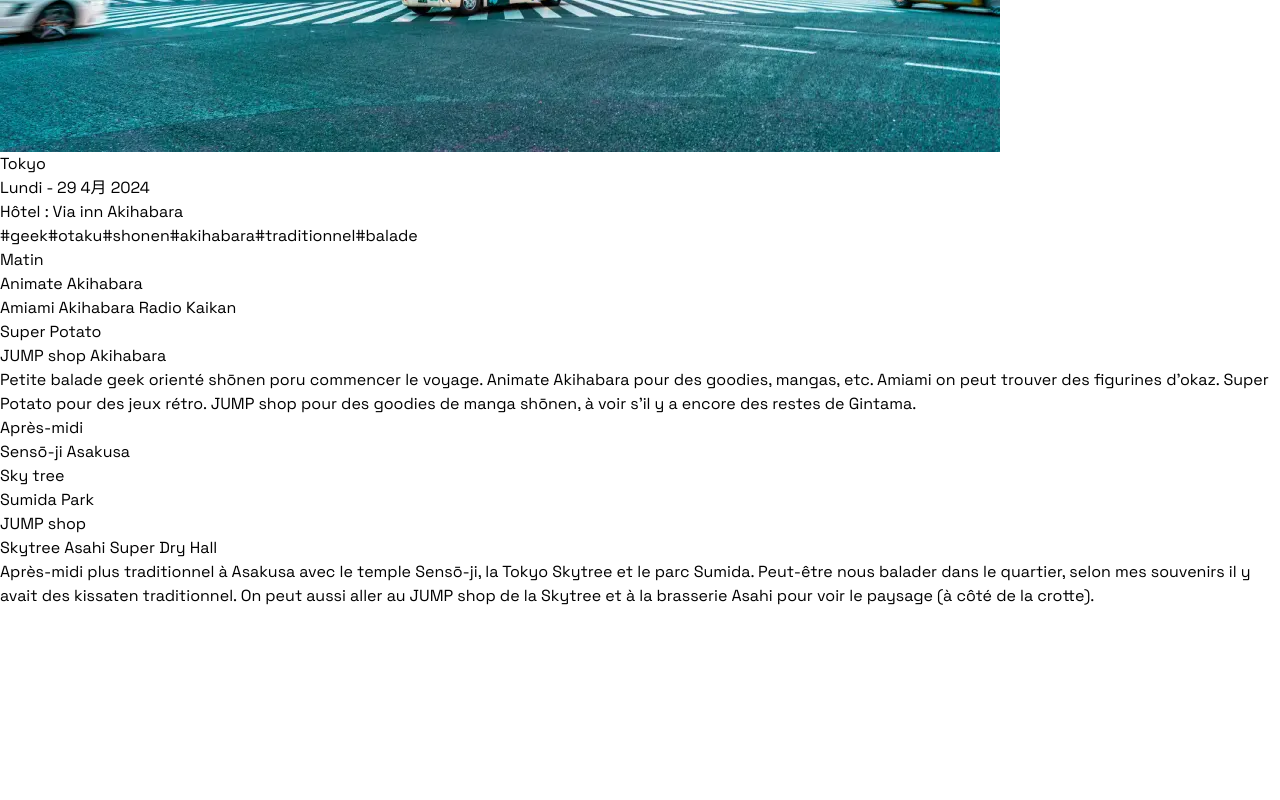
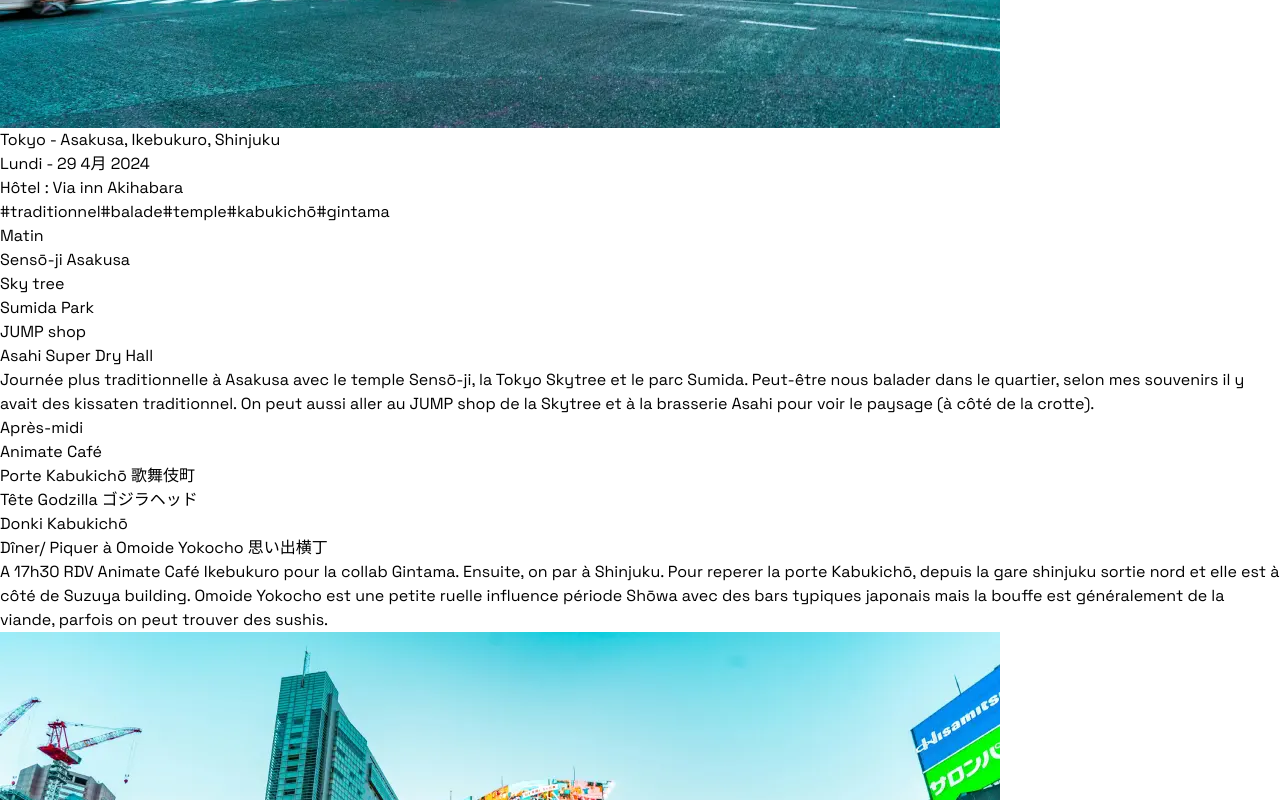
Before and after one commit to Cristina-fruitsPunchSamurai/japan-daibouken, a React (Vite) app: page /planning in a window 1280 px wide. Shown: the part 1580-2380 px from the top of the page. Before the commit the page ends 2188 px from the top, so only its background shows below. Built offline with nearby package versions, Linux system fonts and the light colour scheme.

Commit message:
Add data planning

```diff
--- a/src/components/Card.jsx
+++ b/src/components/Card.jsx
@@ -1,7 +1,7 @@
 
 export default function Card({ image, city, day, date, hotel, tags, morning, afternoon}) {
   return (
-    <div className="rounded overflow-hidden shadow-lg h-screen mb-4">
+    <div className="rounded shadow-lg mb-4">
         <div className='relative'>
             <img className="w-full" src={image} alt="tokyo" />
             <div className="absolute bottom-0 left-0 right-0 bg-gray-800 bg-opacity-75 text-white px-4 py-2">
@@ -30,7 +30,7 @@
         </>
     )}
         </div>
-        <div>
+        <div className='mb-6'>
             <p className='my-2 bg-sky-300 w-full rounded flex justify-center font-bold text-lg text-gray-500'>Après-midi</p>
             {afternoon && (
             <>
--- a/src/data/planning.js
+++ b/src/data/planning.js
@@ -8,7 +8,7 @@
         day: 'Dimanche',
         date : '28 4月 2024',
         hotel: 'Via inn Akihabara',
-        tags: ['#arrivée', '#jet-lag', '#découverte'],
+        tags: ['#arrivée', '#jet-lag', '#découverte', '#otaku', '#balade'],
         morning :
         {
             spots : ['Aéroport Haneda', 'Hôtel'],
@@ -16,41 +16,106 @@
         },
         afternoon :
         {
-            spots : ['Shinjuku', 'Porte Kabukichō 歌舞伎町 ', 'Tête Godzilla ゴジラヘッド', 'Donki Kabukichō', 'Dîner/ Piquer à Omoide Yokocho 思い出横丁'],
-            description : 'Pour reperer la porte Kabukichō, depuis la gare shinjuku sortie nord et elle est à côté de Suzuya building. Omoide Yokocho est une petite ruelle influence période Shōwa avec des bars typiques japonais mais la bouffe est généralement de la viande, parfois on peut trouver des sushis.'
-        }
+            spots : ['Animate Akihabara', 'Amiami Akihabara Radio Kaikan', 'Super Potato' , 'JUMP shop Akihabara'],
+            description : "Petite balade geek orienté shōnen pour commencer le voyage. Animate Akihabara pour des goodies, mangas, etc. Amiami on peut trouver des figurines d'okaz. Super Potato pour des jeux rétro. JUMP shop pour des goodies de manga shōnen, à voir s'il y a encore des restes de Gintama."
+        },
     },
     {
         id:2,
         image : tokyo,
-        city : 'Tokyo',
+        city : 'Tokyo - Asakusa, Ikebukuro, Shinjuku',
         day: 'Lundi',
         date : '29 4月 2024',
         hotel: 'Via inn Akihabara',
-        tags: ['#geek', '#otaku', '#shonen', '#akihabara', '#traditionnel', '#balade'],
+        tags: ['#traditionnel', '#balade', '#temple', '#kabukichō', '#gintama'],
         morning :
         {
-            spots : ['Animate Akihabara', 'Amiami Akihabara Radio Kaikan', 'Super Potato' , 'JUMP shop Akihabara'],
-            description : "Petite balade geek orienté shōnen poru commencer le voyage. Animate Akihabara pour des goodies, mangas, etc. Amiami on peut trouver des figurines d'okaz. Super Potato pour des jeux rétro. JUMP shop pour des goodies de manga shōnen, à voir s'il y a encore des restes de Gintama."
+            spots : ['Sensō-ji Asakusa','Sky tree', 'Sumida Park', 'JUMP shop', 'Asahi Super Dry Hall'],
+            description : 'Journée plus traditionnelle à Asakusa avec le temple Sensō-ji, la Tokyo Skytree et le parc Sumida. Peut-être nous balader dans le quartier, selon mes souvenirs il y avait des kissaten traditionnel. On peut aussi aller au JUMP shop de la Skytree et à la brasserie Asahi pour voir le paysage (à côté de la crotte).'
+        },
+        afternoon :
+                {
+            spots : ['Animate Café', 'Porte Kabukichō 歌舞伎町', 'Tête Godzilla ゴジラヘッド', 'Donki Kabukichō', 'Dîner/ Piquer à Omoide Yokocho 思い出横丁'],
+            description : 'A 17h30 RDV Animate Café Ikebukuro pour la collab Gintama. Ensuite, on par à Shinjuku. Pour reperer la porte Kabukichō, depuis la gare shinjuku sortie nord et elle est à côté de Suzuya building. Omoide Yokocho est une petite ruelle influence période Shōwa avec des bars typiques japonais mais la bouffe est généralement de la viande, parfois on peut trouver des sushis.'
+        }
+    },
+    {
+        id:3,
+        image : tokyo,
+        city : 'Tokyo - Odaiba',
+        day: 'Mardi',
+        date : '30 4月 2024',
+        hotel: 'Via inn Akihabara',
+        tags: ['#geek', '#retro-gaming', '#mecha'],
+        morning :
+        {
+            spots : ['Takoyaki museum', 'Daiba 1-chome Shoutengai', 'Unko museum' , 'Deck Tokyo Beach', 'Statue Gundam', 'Statue de la Liberté'],
+            description : "On part de Tokyo à Odaiba (40min) : Akihabara station vers Shimbashi 新橋 (Yamanote), puis Yurikamome jusqu'à Odaiba-kaihinkōen お台場海浜公園 (2€). On peut voir d'abord la statue Gundam et la statue de la Liberté puis ensuite le Takoyaki museum et manger un bout et si temps le Daiba 1-chome Shōtengai est une sorte de magasin retro des années 60 connue."
         },
         afternoon :
         {
-            spots : ['Sensō-ji Asakusa','Sky tree', 'Sumida Park', 'JUMP shop', 'Skytree Asahi Super Dry Hall'],
-            description : 'Après-midi plus traditionnel à Asakusa avec le temple Sensō-ji, la Tokyo Skytree et le parc Sumida. Peut-être nous balader dans le quartier, selon mes souvenirs il y avait des kissaten traditionnel. On peut aussi aller au JUMP shop de la Skytree et à la brasserie Asahi pour voir le paysage (à côté de la crotte).'
+            spots : ['[15h] : Café thème surprise', 'Donki Ikebukuro', 'Animate Ikebukuro', 'Onigiri Bongo'],
+            description : "A 15h00 RDV Café (à Gare Ikebukuro côté higashi près d'Animate Ikebukuro ). Retour d'Obaiba (Yurikamome puis Yamanote et descendre à Gare d'Ikebukuro). On peut aller au Donki pour des souvenirs et à l'Animate pour des goodies. Pour finir on peut manger un onigiri à Onigiri Bongo (on l'avait vu sur youtube)."
         }
     },
-    // { id:2, date: '29/04', ville: 'Tokyo' },
-    // { id:3, date: '30/04', ville: 'Tokyo' },
-    // { id:4, date: '01/05', ville: 'Tokyo' },
-    // { id:5, date: '02/05', ville: 'Tokyo' },
-    // { id:6, date: '03/05', ville: 'Tokyo' },
-    // { id:7, date: '04/05', ville: 'Tokyo' },
-    // { id:8, date: '05/05', ville: 'Tokyo → Osaka' },
-    // { id:9, date: '06/05', ville: 'Osaka' },
-    // { id:10, date: '07/05', ville: 'Osaka → Tokyo' },
-    // { id:11, date: '08/05', ville: 'Tokyo' },
-    // { id:12, date: '09/05', ville: 'Tokyo' },
-    // { id:13, date: '10/05', ville: 'Retour' }
+    {
+        id:4,
+        image : tokyo,
+        city : 'Tokyo - Niigata - Nagano',
+        day: 'Mercredi',
+        date : '01 5月 2024',
+        hotel: 'Via inn Akihabara',
+        tags: ['#uesugikenshin', '#kagetora', "#takedaShingen", "kawanakajima"],
+        morning :
+        {
+            spots : ['Route', 'Daiba 1-chome Shoutengai', 'Unko museum' , 'Deck Tokyo Beach', 'Statue Gundam*', 'Statue de la Liberté*'],
+            description : "On part de Tokyo à Odaiba (40min) : Akihabara station vers Shimbashi 新橋 (Yamanote), puis Yurikamome jusqu'à Odaiba-kaihinkōen お台場海浜公園 (2€). On peut voir d'abord la statue Gundam et la statue de la Liberté puis ensuite le Takoyaki museum et manger un bout et si temps le Daiba 1-chome Shōtengai est une sorte de magasin retro des années 60 connue."
+        },
+        afternoon :
+        {
+            spots : ['[15h] : Café thème surprise*', 'Animate Shibuya BL*', 'Mandarake*', 'Donki Ikebukuro'],
+            description : "A 15h00 RDV Café (à Ikebukuro). Retour d'Obaiba (Yurikamome puis Yamanote et descendre à Gare d'Ikebukuro). Après le café on peut se balader et aller à l'Animate de Shibuya où il y a des choses de BL (peut-être même un Café Collab) puis ua Mandarake dans le même bâtiment. Et faire un tour au Donki si on a envie."
+        }
+    },
+    {
+        id:5,
+        image : tokyo,
+        city : 'Tokyo - Kōtō - Shibuya',
+        day: 'Jeudi',
+        date : '02 5月 2024',
+        hotel: 'Web Hotel Tokyo Asakusabashi',
+        tags: ['#traditionnel', '#mode', '#hachiko', '#BL'],
+        morning :
+        {
+            spots : ['Fukagawa Edo Museum', 'Tsukishima Monja Street', 'Monja Mugi🍙', 'Okame Souhonen🍙' ,'Nishiki🍙'],
+            description : "Réproduction d'un quartier de l'époque Edo, l'entrée coute environ 2,43€. Aparemment il est conseillé comme musée, parfois il y a des evenements et on peut louer des yukatas. Ensuite on peut aller à Tsukishima Monja Street pour manger des monjayaki. Depuis le musée c'est direct Metro Kiyosumi-shirakawa Station >  Tsukishima  Station. Certains resto sont Okame Souhonen, Monja Mugi et Nishiki."
+        },
+        afternoon :
+        {
+            spots : ['Animate Shibuya BL', 'Mandarake', 'Hachiko', 'Shibuya Crossing', 'Mega Donki', 'Uobei Sushi🍙', 'Tenkazushi Shibuya Dogenzaka🍙', 'Katsu Midori Seibu Shibuya🍙'],
+            description : " Petite aprèm BL au Animate Shibuya il y a beaucoup de mangas BL et café de collab BL et ils vendent des cookies et boissons avec des perso BL imprimés. Ensuite on va au Mandarake dans le même bâtiment (B2F). La bâtiment s'appelle Shibuya Beam. Puis on prend une photo de Hachiko et Shibuya Crossing. Pour finir on peut aller au Mega Donki pour des souvenirs. On peut diner à Shibuya, il y a Uobei Sushi, Tenkazushi Shibuya Dogenzaka et Katsu Midori Seibu Shibuya."
+        }
+    },
+    {
+        id:6,
+        image : tokyo,
+        city : 'Tokyo - Hino',
+        day: 'Vendredi',
+        date : '03 5月 2024',
+        hotel: 'Web Hotel Tokyo Asakusabashi',
+        tags: ['#intense', '#histoire', '#culture', '#ferié'],
+        morning :
+        {
+            spots : ['Hino City Tourist Information Center', 'Yasaka jinja',' Shinsengumi Hometown museum', 'Satō Hikogorō Shinsegumi Museum'],
+            description : "On part de Tokyo à Hino (45min-1h). Hino City Tourist Information Center est normalement ouvert, on peut prendre une carte et acheter des goodies Hakuoki. Hino-juku Honjin(日野宿本陣, l'un des rares Honjin qui restent de la période Edo qui appartenait à Satō Hikogorō donc les membres du Tennen Rishin-ryū y ont passé du temps 天然理心流). Yasaka jinja est un petit temple dédié au shinsengumi. Shinsengumi Hometown museum est un musée sur le Shinsengumi. Le Satō Hikogorō Shinsegumi museum expose notamment les arquebuses de Kondō Isami, l'épée «Echizen-yasutsugu» qu'utilisait Hijikata Toshizō ainsi que des lettres de Okita Sōji. Satō Hikogorō était marié à la soeur de Hijikata."
+        },
+        afternoon :
+        {
+            spots : ['Hijikata Toshizo museum', 'Sekiden-ji temple', 'Takahata fudo son Kongo-ji Temple'],
+            description : "Depuis la Hino Station il faut aller à Mangaji station à pieds 30 min ou en bus mais compliqué. On pourrait aller à pieds depuis Hino station jusqu'à Koshukaido Station et de là bas prendre le Tama Monorail jusqu'à Mangaji Station. Le Hijikata museum expose plus de 70 objets qui lui appartenant dont son épée Aizu Kanezada(“Izumi no Kami Kanesada)  et même la poutre en babmou utilisée pour ses entraînements jeune. Sekiden-ji temple est le temple où il a été enterré. Et on finit par le Takahata fudo son Kongo-ji (temple de la famille de Hijikata) où on peut voir le monument de Hijikata Toshizo et Isami Kondo. Pour ce dernier il faut aller de Mangaji station à Takahata fudo station. On peut prendre le Tama monorail depuis Mangaji station jusqu'à Takahatafudō Station. Prix monorail environ 0,60€. Pour rentrer à Tokyo on peut prendre la Keio Line Takahata fudo > Shinjuku."
+        }
+    },
+
 ];
 
 export default planning;
```
Also changed, not shown: src/assets/hijikata-statue.webp (added), src/assets/shinsengumi-furusato.webp (added). Lines whose indentation alone changed are shown as unchanged.
